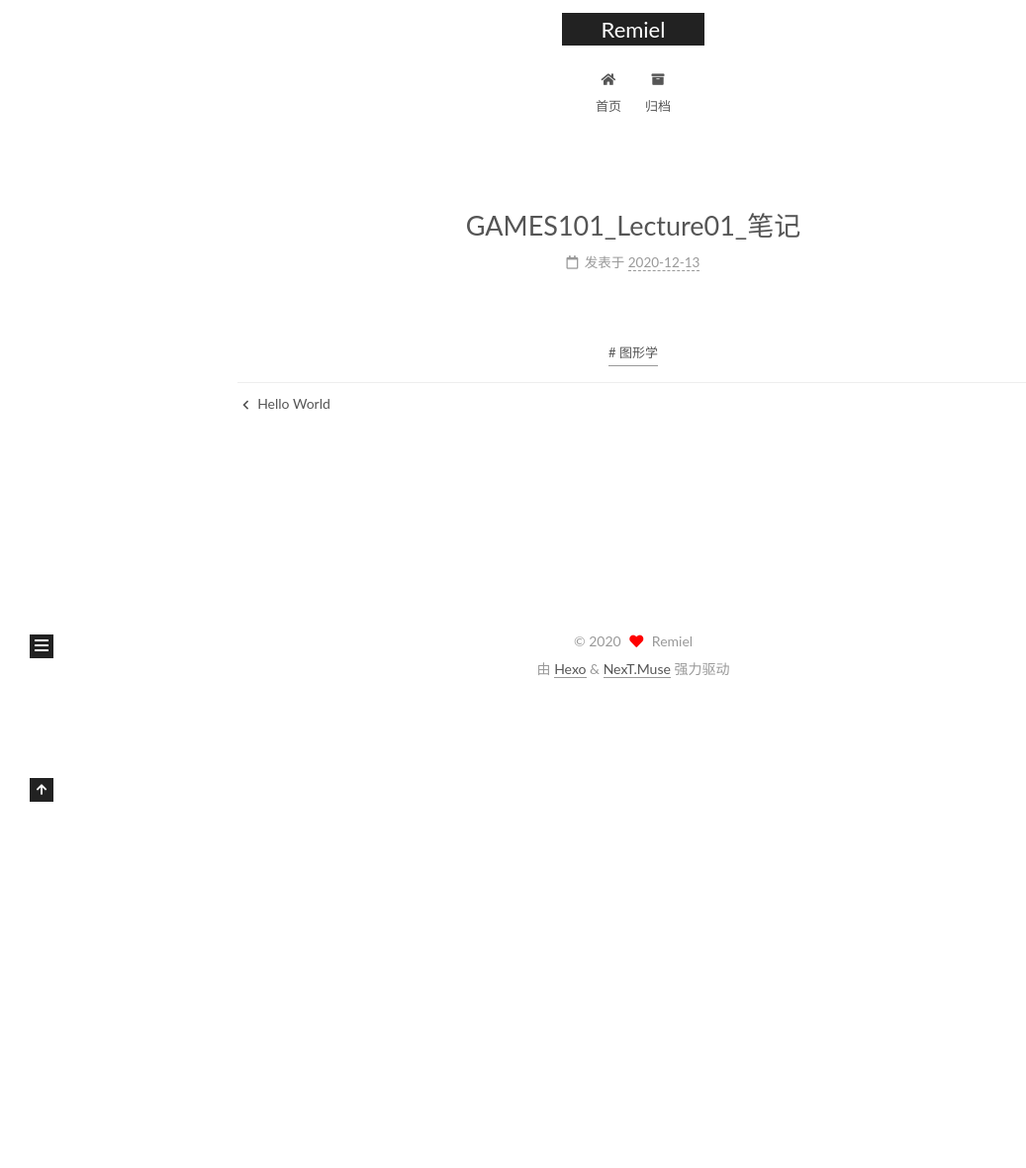
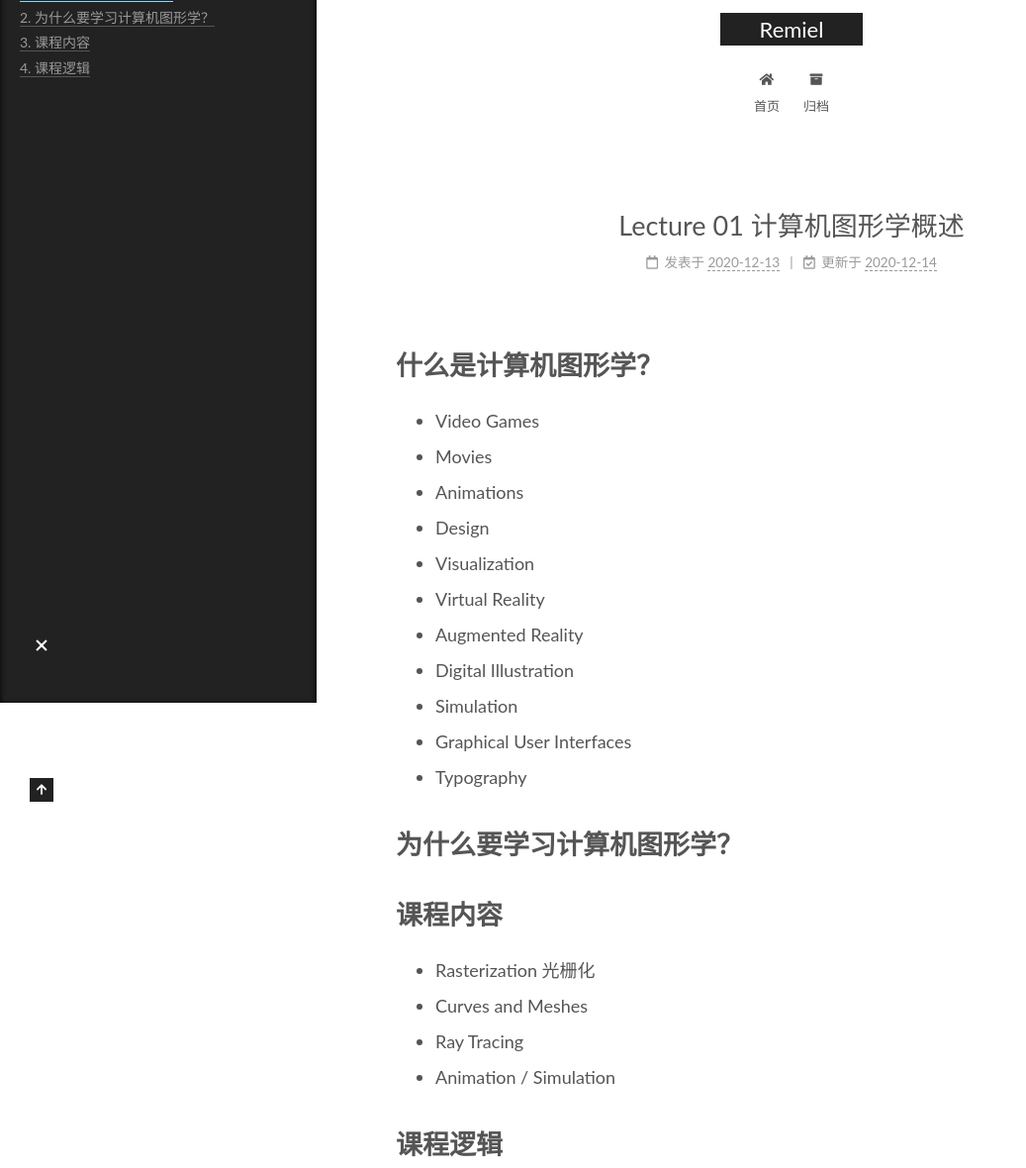
Before and after one commit to Remimimiel/Remiel.github.io, a plain HTML site: page 2020/12/13/Lecture01/index.html in a window 1280 px wide. Shown: the part 90-1270 px from the top of the page at 99% size, without its empty margins (0-1037 px from the left). Before the commit the page ends 800 px from the top, so only its background shows below. Drawn offline with Linux system fonts and the light colour scheme.

Commit message:
Site updated: 2020-12-14 16:59:01

```diff
--- a/2020/12/13/GAMES101-Lecture01-笔记/index.html
+++ b/2020/12/13/Lecture01/index.html
@@ -20,20 +20,20 @@
     var CONFIG = {"hostname":"example.com","root":"/","scheme":"Muse","version":"7.8.0","exturl":false,"sidebar":{"position":"left","display":"post","padding":18,"offset":12,"onmobile":false},"copycode":{"enable":false,"show_result":false,"style":null},"back2top":{"enable":true,"sidebar":false,"scrollpercent":false},"bookmark":{"enable":false,"color":"#222","save":"auto"},"fancybox":false,"mediumzoom":false,"lazyload":false,"pangu":false,"comments":{"style":"tabs","active":null,"storage":true,"lazyload":false,"nav":null},"algolia":{"hits":{"per_page":10},"labels":{"input_placeholder":"Search for Posts","hits_empty":"We didn't find any results for the search: ${query}","hits_stats":"${hits} results found in ${time} ms"}},"localsearch":{"enable":false,"trigger":"auto","top_n_per_article":1,"unescape":false,"preload":false},"motion":{"enable":true,"async":false,"transition":{"post_block":"fadeIn","post_header":"slideDownIn","post_body":"slideDownIn","coll_header":"slideLeftIn","sidebar":"slideUpIn"}}};
   </script>
 
-  <meta name="description" content="Remiel&#39;s blog">
+  <meta name="description" content="什么是计算机图形学？ Video Games Movies Animations Design Visualization Virtual Reality Augmented Reality Digital Illustration Simulation Graphical User Interfaces Typography  为什么要学习计算机图形学？课程内容 Rasterization 光栅">
 <meta property="og:type" content="article">
-<meta property="og:title" content="GAMES101_Lecture01_笔记">
-<meta property="og:url" content="http://example.com/2020/12/13/GAMES101-Lecture01-%E7%AC%94%E8%AE%B0/index.html">
+<meta property="og:title" content="Lecture 01 计算机图形学概述">
+<meta property="og:url" content="http://example.com/2020/12/13/Lecture01/index.html">
 <meta property="og:site_name" content="Remiel">
-<meta property="og:description" content="Remiel&#39;s blog">
+<meta property="og:description" content="什么是计算机图形学？ Video Games Movies Animations Design Visualization Virtual Reality Augmented Reality Digital Illustration Simulation Graphical User Interfaces Typography  为什么要学习计算机图形学？课程内容 Rasterization 光栅">
 <meta property="og:locale" content="zh_CN">
 <meta property="article:published_time" content="2020-12-13T14:17:49.000Z">
-<meta property="article:modified_time" content="2020-12-13T14:19:21.794Z">
+<meta property="article:modified_time" content="2020-12-14T08:57:28.487Z">
 <meta property="article:author" content="Remiel">
 <meta property="article:tag" content="图形学">
 <meta name="twitter:card" content="summary">
 
-<link rel="canonical" href="http://example.com/2020/12/13/GAMES101-Lecture01-%E7%AC%94%E8%AE%B0/">
+<link rel="canonical" href="http://example.com/2020/12/13/Lecture01/">
 
 
 <script id="page-configurations">
@@ -46,7 +46,7 @@
   };
 </script>
 
-  <title>GAMES101_Lecture01_笔记 | Remiel</title>
+  <title>Lecture 01 计算机图形学概述 | Remiel</title>
 
 
 
@@ -151,7 +151,7 @@
 
 
   <article itemscope itemtype="http://schema.org/Article" class="post-block" lang="zh-CN">
-    <link itemprop="mainEntityOfPage" href="http://example.com/2020/12/13/GAMES101-Lecture01-%E7%AC%94%E8%AE%B0/">
+    <link itemprop="mainEntityOfPage" href="http://example.com/2020/12/13/Lecture01/">
 
     <span hidden itemprop="author" itemscope itemtype="http://schema.org/Person">
       <meta itemprop="image" content="/images/avatar.gif">
@@ -164,7 +164,7 @@
     </span>
       <header class="post-header">
         <h1 class="post-title" itemprop="name headline">
-          GAMES101_Lecture01_笔记
+          Lecture 01 计算机图形学概述
         </h1>
 
         <div class="post-meta">
@@ -174,9 +174,15 @@
               </span>
               <span class="post-meta-item-text">发表于</span>
 
-
-              <time title="创建时间：2020-12-13 22:17:49 / 修改时间：22:19:21" itemprop="dateCreated datePublished" datetime="2020-12-13T22:17:49+08:00">2020-12-13</time>
+              <time title="创建时间：2020-12-13 22:17:49" itemprop="dateCreated datePublished" datetime="2020-12-13T22:17:49+08:00">2020-12-13</time>
             </span>
+              <span class="post-meta-item">
+                <span class="post-meta-item-icon">
+                  <i class="far fa-calendar-check"></i>
+                </span>
+                <span class="post-meta-item-text">更新于</span>
+                <time title="修改时间：2020-12-14 16:57:28" itemprop="dateModified" datetime="2020-12-14T16:57:28+08:00">2020-12-14</time>
+              </span>
 
 
 
@@ -189,7 +195,26 @@
     <div class="post-body" itemprop="articleBody">
 
 
-
+        <h1 id="什么是计算机图形学？"><a href="#什么是计算机图形学？" class="headerlink" title="什么是计算机图形学？"></a>什么是计算机图形学？</h1><ul>
+<li>Video Games</li>
+<li>Movies</li>
+<li>Animations</li>
+<li>Design</li>
+<li>Visualization</li>
+<li>Virtual Reality</li>
+<li>Augmented Reality</li>
+<li>Digital Illustration</li>
+<li>Simulation</li>
+<li>Graphical User Interfaces</li>
+<li>Typography</li>
+</ul>
+<h1 id="为什么要学习计算机图形学？"><a href="#为什么要学习计算机图形学？" class="headerlink" title="为什么要学习计算机图形学？"></a>为什么要学习计算机图形学？</h1><h1 id="课程内容"><a href="#课程内容" class="headerlink" title="课程内容"></a>课程内容</h1><ul>
+<li>Rasterization 光栅化</li>
+<li>Curves and Meshes</li>
+<li> Ray Tracing</li>
+<li>Animation / Simulation</li>
+</ul>
+<h1 id="课程逻辑"><a href="#课程逻辑" class="headerlink" title="课程逻辑"></a>课程逻辑</h1>
     </div>
 
 
@@ -269,6 +294,7 @@
 
       <!--noindex-->
       <div class="post-toc-wrap sidebar-panel">
+          <div class="post-toc motion-element"><ol class="nav"><li class="nav-item nav-level-1"><a class="nav-link" href="#%E4%BB%80%E4%B9%88%E6%98%AF%E8%AE%A1%E7%AE%97%E6%9C%BA%E5%9B%BE%E5%BD%A2%E5%AD%A6%EF%BC%9F"><span class="nav-number">1.</span> <span class="nav-text">什么是计算机图形学？</span></a></li><li class="nav-item nav-level-1"><a class="nav-link" href="#%E4%B8%BA%E4%BB%80%E4%B9%88%E8%A6%81%E5%AD%A6%E4%B9%A0%E8%AE%A1%E7%AE%97%E6%9C%BA%E5%9B%BE%E5%BD%A2%E5%AD%A6%EF%BC%9F"><span class="nav-number">2.</span> <span class="nav-text">为什么要学习计算机图形学？</span></a></li><li class="nav-item nav-level-1"><a class="nav-link" href="#%E8%AF%BE%E7%A8%8B%E5%86%85%E5%AE%B9"><span class="nav-number">3.</span> <span class="nav-text">课程内容</span></a></li><li class="nav-item nav-level-1"><a class="nav-link" href="#%E8%AF%BE%E7%A8%8B%E9%80%BB%E8%BE%91"><span class="nav-number">4.</span> <span class="nav-text">课程逻辑</span></a></li></ol></div>
       </div>
       <!--/noindex-->
 
```
Also changed, not shown: 2020/12/13/hello-world/index.html (+2 -2 lines), archives/2020/12/index.html (+2 -2 lines), archives/2020/index.html (+2 -2 lines), archives/index.html (+2 -2 lines), index.html (+30 -5 lines), tags/图形学/index.html (+2 -2 lines).
